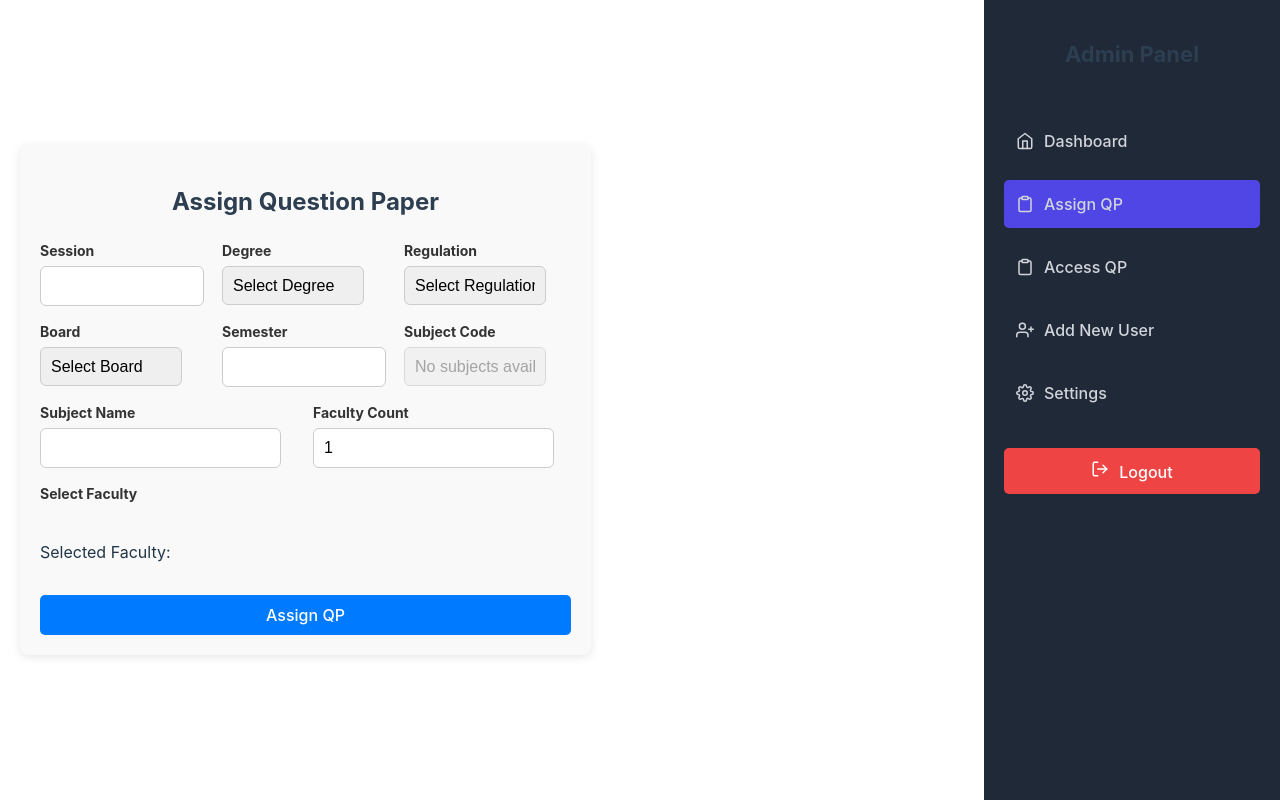
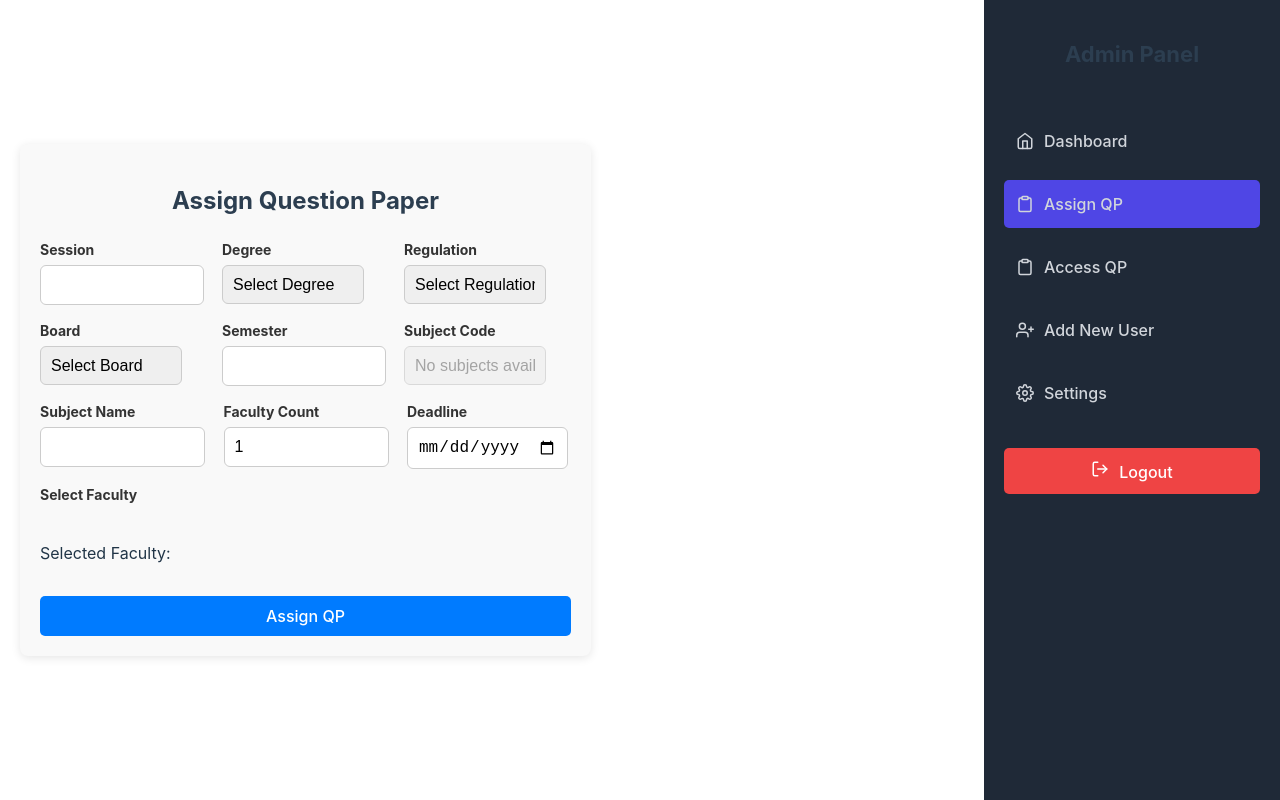
Before and after one commit to CowTheGreat/EQPMS, a React (Vite) app in the folder Frontend/: page /assign-qp in a window 1280 px wide. Built offline with nearby package versions, Linux system fonts and the light colour scheme; sample sign-in values are in the browser's storage.

Commit message:
deadline added

```diff
--- a/Frontend/src/pages/AssignQP.jsx
+++ b/Frontend/src/pages/AssignQP.jsx
@@ -10,6 +10,7 @@ const AssignQP = () => {
     subjectCode: "",
   });
 
+  const [deadline, setDeadline] = useState("");
   const [regulations, setRegulations] = useState([]);
   const [boards, setBoards] = useState([]);
   const [subjects, setSubjects] = useState([]);
@@ -18,6 +19,11 @@ const AssignQP = () => {
   const [subjectName, setSubjectName] = useState("");
   const [facultyCount, setFacultyCount] = useState(1);
   const [message, setMessage] = useState("");
+
+  // Handle deadline change
+  const handleDeadlineChange = (e) => {
+    setDeadline(e.target.value);
+  };
 
   useEffect(() => {
     if (formData.degree) {
@@ -124,6 +130,7 @@ const AssignQP = () => {
       subject_code: formData.subjectCode,
       subject_name: subjectName,
       assigned_faculty_regno: selectedFaculty,
+      deadline: deadline, // Include deadline in the data
     };
 
     console.log("QP Data to be sent:", JSON.stringify(qpData, null, 2)); // Debugging
@@ -296,7 +303,6 @@ const AssignQP = () => {
             <label>Subject Name</label>
             <input type="text" value={subjectName} readOnly />
           </div>
-
           <div className={styles.inputGroup}>
             <label>Faculty Count</label>
             <input
@@ -307,6 +313,18 @@ const AssignQP = () => {
               onChange={(e) => setFacultyCount(Number(e.target.value))}
               required
             />
+          </div>
+          <div className={styles.inputGroupRow}>
+            <div className={styles.inputGroup}>
+              <label>Deadline</label>
+              <input
+                type="date"
+                name="deadline"
+                value={deadline}
+                onChange={handleDeadlineChange}
+                required
+              />
+            </div>
           </div>
         </div>
 
```
Also changed, not shown: 1 other file (tests, documents, lock files or other folders).
